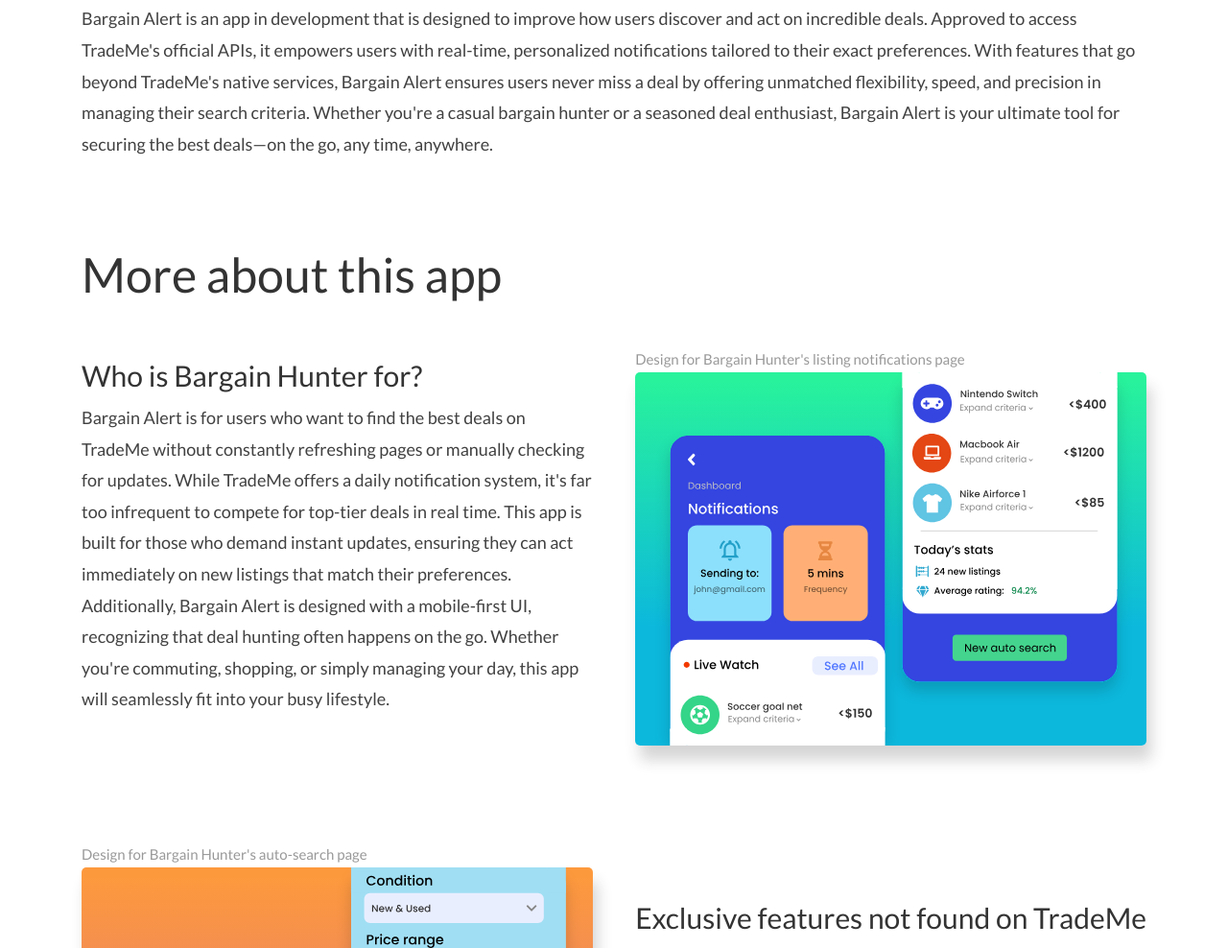
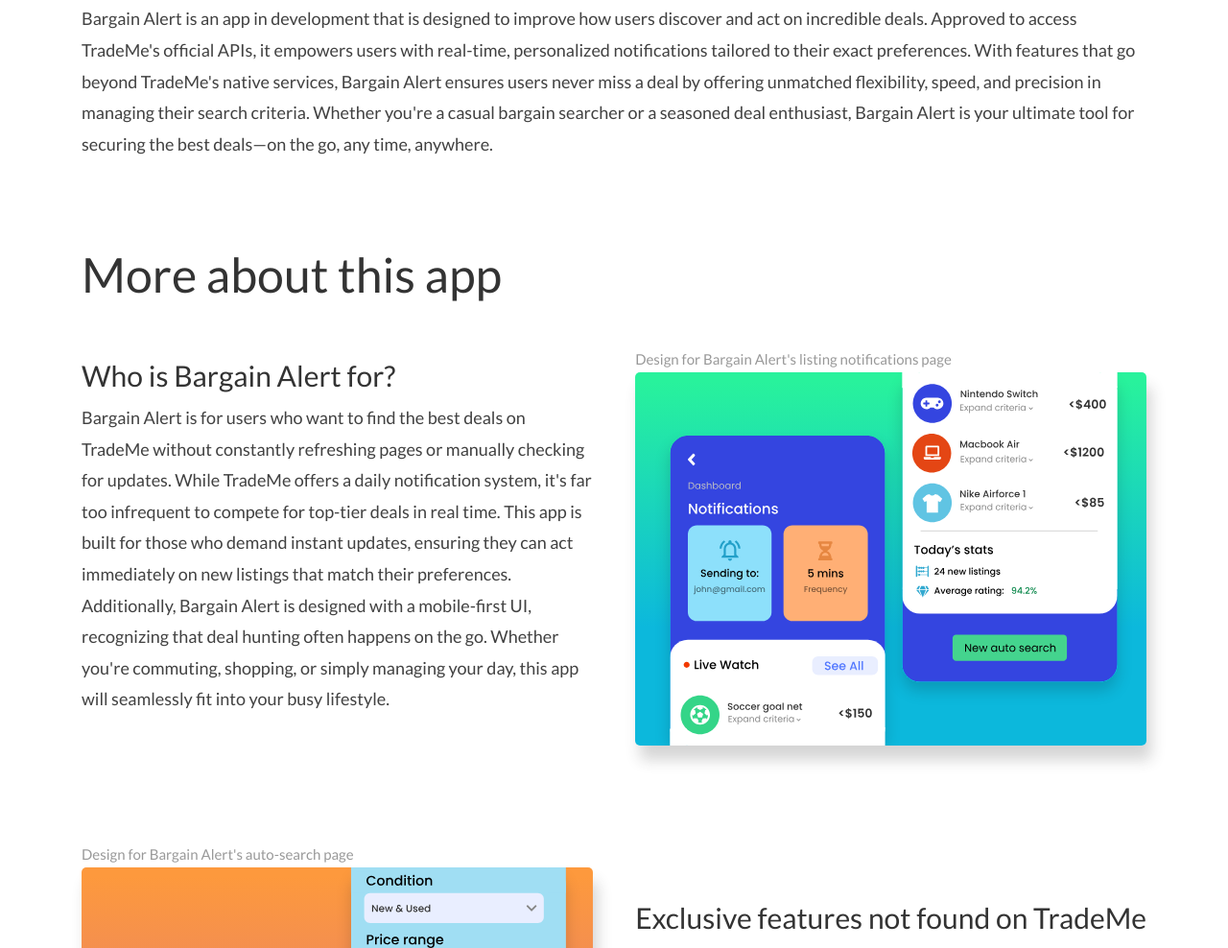
Before and after one commit to daniel-grabczewski/daniel-grabczewski.github.io, a Jekyll site: the page built from _projects/bargain-alert.md, in a window 1280 px wide and 1400 px high. Shown: the part 319-1307 px from the top of the window at 96% size. Built offline with Jekyll 4.4.1, drawn with Linux system fonts in a browser that asks for light colours; some of the changed text lies outside the part shown.

Commit message:
Replace all instances of 'bargain hunter' with 'bargain alert'

```diff
--- a/_data/projects.yml
+++ b/_data/projects.yml
@@ -29,7 +29,7 @@
   technologies: 'React, Typescript, C#, ASP.NET Core, PostgreSQL, SendGrid, Azure Cloud Services, Docker'
   githubLink: ''
   demoLink: ''
-  image: '/assets/images/bargain-hunter-project/bargain-hunter-thumbnail.svg'
+  image: '/assets/images/bargain-alert-project/bargain-alert-thumbnail.svg'
 
 - title: 'Bnana Online Fruit Store'
   slug : 'bnana'
--- a/_projects/bargain-alert.md
+++ b/_projects/bargain-alert.md
@@ -9,8 +9,8 @@
   exact preferences. With features that go beyond TradeMe''s native services, Bargain
   Alert ensures users never miss a deal by offering unmatched flexibility, speed,
   and precision in managing their search criteria. Whether you''re a casual bargain
-  hunter or a seasoned deal enthusiast, Bargain Alert is your ultimate tool for securing
-  the best deals—on the go, any time, anywhere.
+  searcher or a seasoned deal enthusiast, Bargain Alert is your ultimate tool for
+  securing the best deals—on the go, any time, anywhere.
 
   '
 technologies:
@@ -25,7 +25,7 @@
 code_url: ''
 demo_url: ''
 key_features:
-- title: Who is Bargain Hunter for?
+- title: Who is Bargain Alert for?
   description: 'Bargain Alert is for users who want to find the best deals on TradeMe
     without constantly refreshing pages or manually checking for updates. While TradeMe
     offers a daily notification system, it''s far too infrequent to compete for top-tier
@@ -36,8 +36,8 @@
     your day, this app will seamlessly fit into your busy lifestyle.
 
     '
-  image: /assets/images/bargain-hunter-project/notification-page.svg
-  caption: Design for Bargain Hunter's listing notifications page
+  image: /assets/images/bargain-alert-project/notification-page.svg
+  caption: Design for Bargain Alert's listing notifications page
 - title: Exclusive features not found on TradeMe
   use_bullet_points: 'true'
   description: 'Bargain Alert offers a host of unique and advanced features that go
@@ -56,8 +56,8 @@
   - Seller proximity within a custom radius
   - Personalized relevance scoring for listings
   - Live updates for new comments on listings of interest
-  image: /assets/images/bargain-hunter-project/bargain-hunter-auto-search.svg
-  caption: Design for Bargain Hunter's auto-search page
+  image: /assets/images/bargain-alert-project/bargain-alert-auto-search.svg
+  caption: Design for Bargain Alert's auto-search page
 - title: Why I'm building this app
   description: "Building Bargain Alert is a pivotal step in my journey as a software\
     \ developer, offering an opportunity to deepen my expertise while expanding into\
@@ -66,8 +66,8 @@
     \ application approval. Navigating the compliance requirements, terms of service,\
     \ and developer guidelines is a monumental learning experience that strengthens\
     \ my understanding of building enterprise-grade applications. \n"
-  image: /assets/images/bargain-hunter-project/home-page.svg
-  caption: Design for Bargain Hunter's home page
+  image: /assets/images/bargain-alert-project/home-page.svg
+  caption: Design for Bargain Alert's home page
 - title: Improving my technical knowledge
   description: 'Apart from learning how to work with offical APIs, I am leveraging
     this project to further enhance my skills in technologies I''m already proficient
@@ -77,8 +77,8 @@
     is a chance to grow, innovate, and refine my craft. And Bargain Alert is no exception!
 
     '
-  image: /assets/images/bargain-hunter-project/stack-diagram.svg
-  caption: Architecture diagram for Bargain Hunter's technologies
+  image: /assets/images/bargain-alert-project/stack-diagram.svg
+  caption: Architecture diagram for Bargain Alert's technologies
 choice_of_technologies:
   overview: 'Selecting the right tech stack for Bargain Alert was a meticulous process,
     grounded in research and careful consideration of the app''s requirements. Each
```
Also changed, not shown: _data/project-pages.yml (+10 -10 lines), assets/images/bargain-alert-project/bargain-alert-auto-search.svg (renamed from assets/images/bargain-hunter-project/bargain-hunter-auto-search.svg), assets/images/bargain-alert-project/bargain-alert-thumbnail.svg (renamed from assets/images/bargain-hunter-project/bargain-hunter-thumbnail.svg), assets/images/bargain-alert-project/home-page.svg (renamed from assets/images/bargain-hunter-project/home-page.svg), assets/images/bargain-alert-project/notification-page.svg (renamed from assets/images/bargain-hunter-project/notification-page.svg), assets/images/bargain-alert-project/stack-diagram.svg (renamed from assets/images/bargain-hunter-project/stack-diagram.svg).
